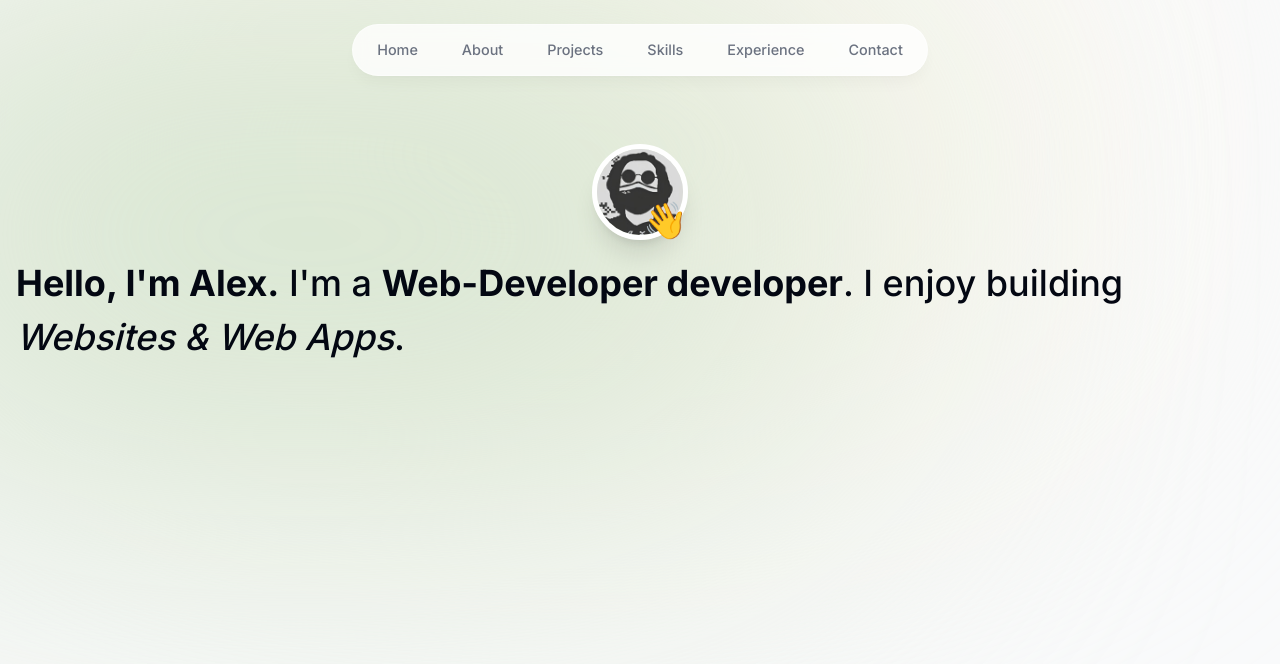
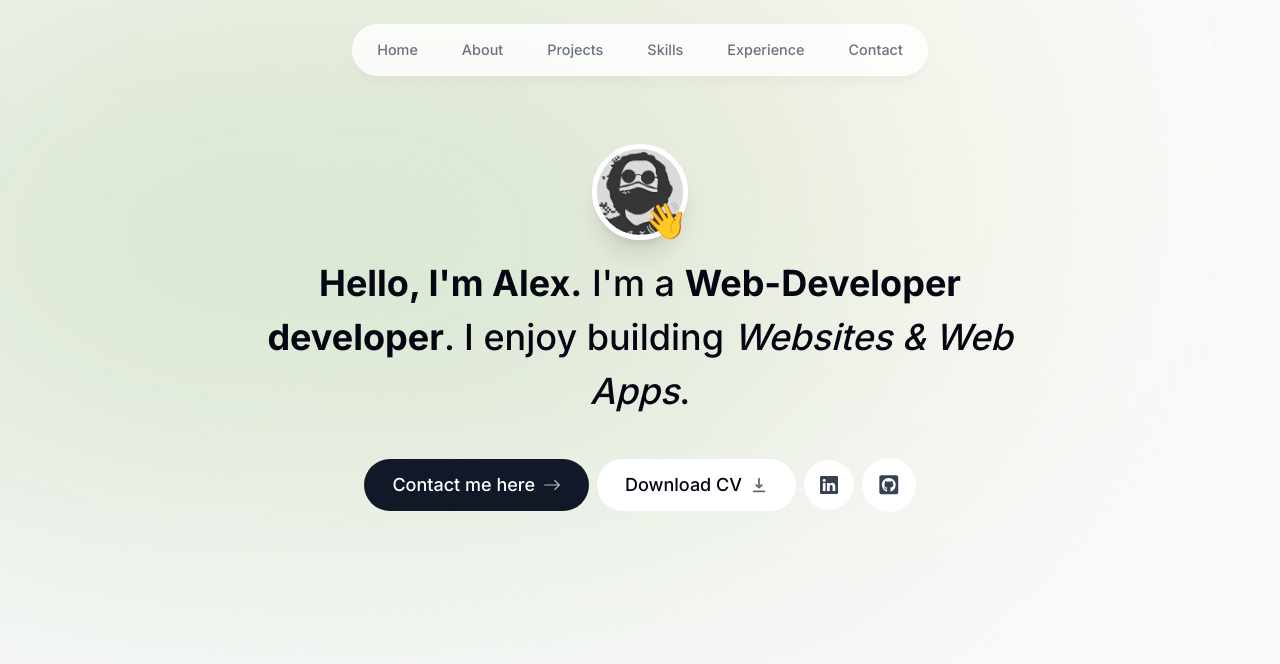
Before and after one commit to alex-dev742/portfolio, a Next.js app: page / in a window 1280 px wide. Shown: the top 664 px of the page. Built offline with nearby package versions, Linux system fonts and the light colour scheme.

Commit message:
chore: Update intro component with motion animations and improve content
The intro component has been updated to include motion animations for a more engaging user experience. Additionally, the content has been improved to provide a clearer description of the developer's skills and interests.

```diff
--- a/app/page.tsx
+++ b/app/page.tsx
@@ -2,7 +2,7 @@ import Intro from "@/components/intro";
 
 export default function Home() {
   return (
-    <main className="">
+    <main className="flex flex-col items-center px-4">
       <Intro />
     </main>
   );
--- a/components/intro.tsx
+++ b/components/intro.tsx
@@ -4,10 +4,16 @@ import React from "react";
 import Image from "next/image";
 import profilePicture from "../public/profilePicture.jpg";
 import { motion } from "framer-motion";
+import Link from "next/link";
+import { BsArrowRight, BsLinkedin } from "react-icons/bs";
+import { HiDownload } from "react-icons/hi";
+import { FaGithubSquare } from "react-icons/fa";
+import { useSectionInView } from "@/lib/hooks";
+import { useActiveSectionContext } from "@/context/active-section-context";
 
 export default function Intro() {
   return (
-    <section>
+    <section className="mb-28 max-w-[50rem]">
       <div className="flex items-center justify-center">
         <div className="relative">
           <motion.div
@@ -42,7 +48,7 @@ export default function Intro() {
         </div>
       </div>
       <motion.h1
-        className="mb-10 mt-4 px-4 text-2xl font-medium !leading-[1.5] sm:text-4xl"
+        className="mb-10 mt-4 px-4 text-2xl font-medium !leading-[1.5] sm:text-4xl text-center"
         initial={{ opacity: 0, y: 100 }}
         animate={{ opacity: 1, y: 0 }}
       >
@@ -50,6 +56,47 @@ export default function Intro() {
         <span className="font-bold">Web-Developer developer</span>. I enjoy
         building <span className="italic">Websites & Web Apps</span>.
       </motion.h1>
+      <motion.div
+        className="flex flex-col items-center justify-center gap-2 px-4 text-lg font-medium sm:flex-row"
+        initial={{ opacity: 0, y: 100 }}
+        animate={{ opacity: 1, y: 0 }}
+        transition={{
+          delay: 0.1,
+        }}
+      >
+        <Link
+          href="#contact"
+          className="flex items-center gap-2 py-3 text-white transition bg-gray-900 rounded-full outline-none group px-7 focus:scale-110 hover:scale-110 hover:bg-gray-950 active:scale-105"
+        >
+          Contact me here{" "}
+          <BsArrowRight className="transition opacity-70 group-hover:translate-x-1" />
+        </Link>
+
+        <a
+          className="flex items-center gap-2 py-3 transition bg-white rounded-full outline-none cursor-pointer group px-7 focus:scale-110 hover:scale-110 active:scale-105 borderBlack "
+          href="/CV.pdf"
+          download
+        >
+          Download CV{" "}
+          <HiDownload className="transition opacity-60 group-hover:translate-y-1" />
+        </a>
+
+        <a
+          className="bg-white p-4 text-gray-700 hover:text-gray-950 flex items-center gap-2 rounded-full focus:scale-[1.15] hover:scale-[1.15] active:scale-105 transition cursor-pointer borderBlack"
+          href="https://www.linkedin.com/in/alexvdberg010109/"
+          target="_blank"
+        >
+          <BsLinkedin />
+        </a>
+
+        <a
+          className="bg-white p-4 text-gray-700 flex items-center gap-2 text-[1.35rem] rounded-full focus:scale-[1.15] hover:scale-[1.15] hover:text-gray-950 active:scale-105 transition cursor-pointer borderBlack "
+          href="https://github.com/alex-dev742"
+          target="_blank"
+        >
+          <FaGithubSquare />
+        </a>
+      </motion.div>
     </section>
   );
 }
```
Also changed, not shown: 1 other file (tests, documents, lock files or other folders).
